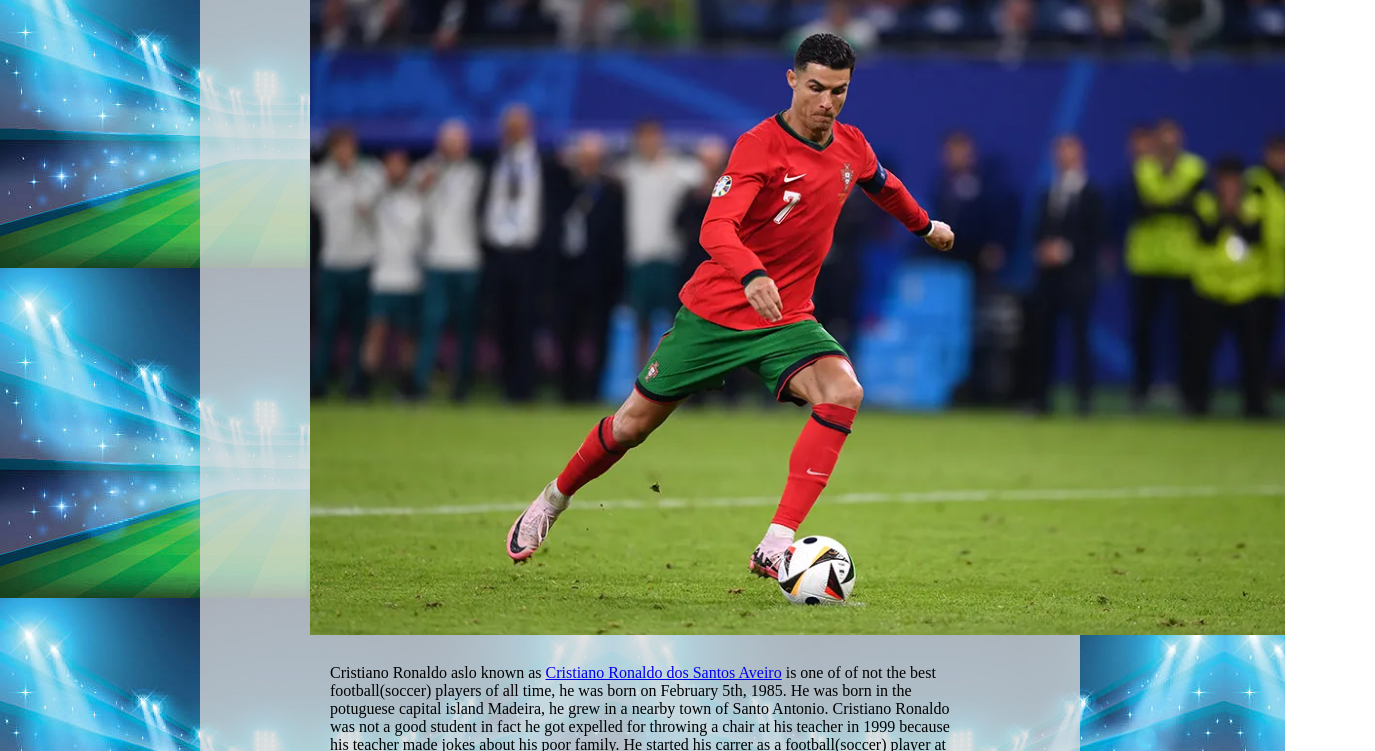
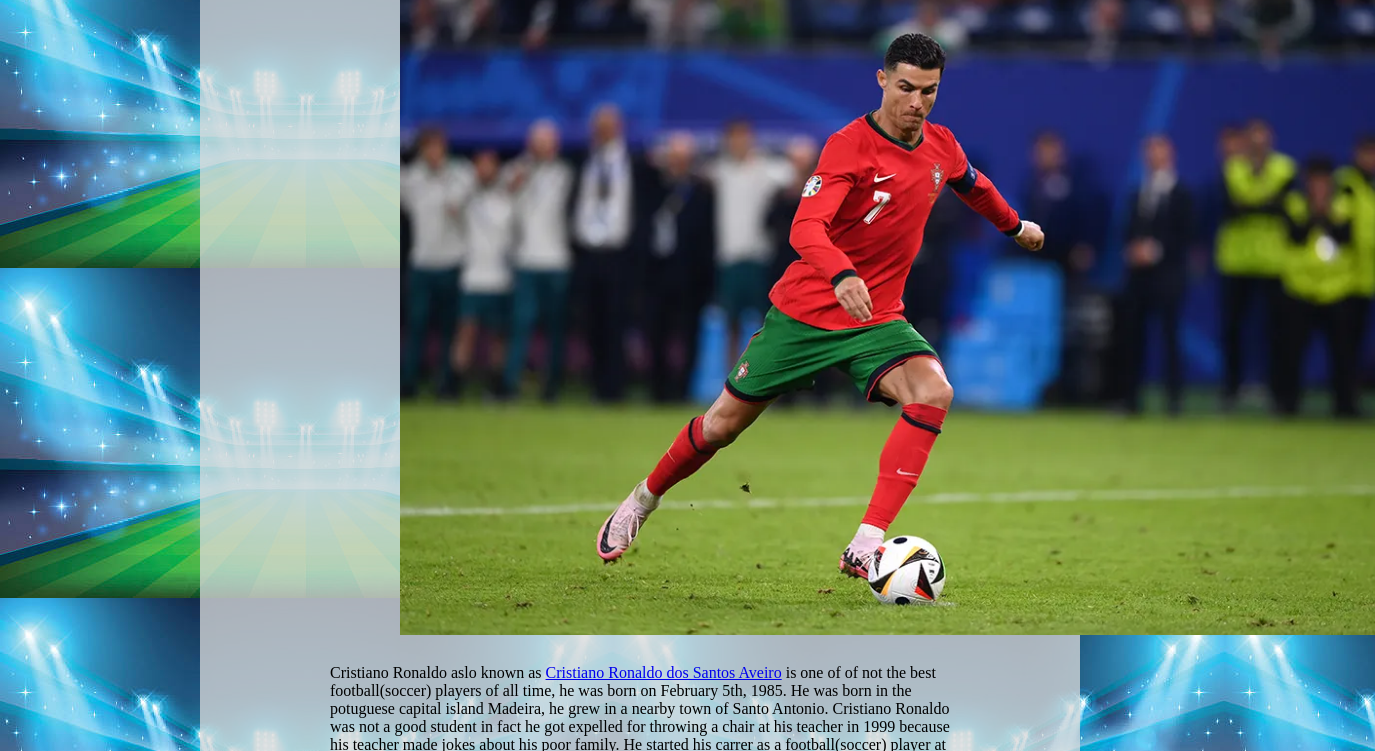
Before and after one commit to falconvedant/Tribute-Page, a plain HTML site: page index.html in a window 1280 px wide. Shown: the part 62-813 px from the top of the page, 1375 px wide, since content can reach past the window. Drawn offline with Linux system fonts and the light colour scheme.

Commit message:
Update tributestyle.css

```diff
--- a/tributestyle.css
+++ b/tributestyle.css
@@ -15,7 +15,10 @@ h1{
 }
 img{
     width: auto;
-    margin-left: 110px;}
+    margin-left: 200px;
+
+
+}
 
 p{
     margin-left: 130px;
```
